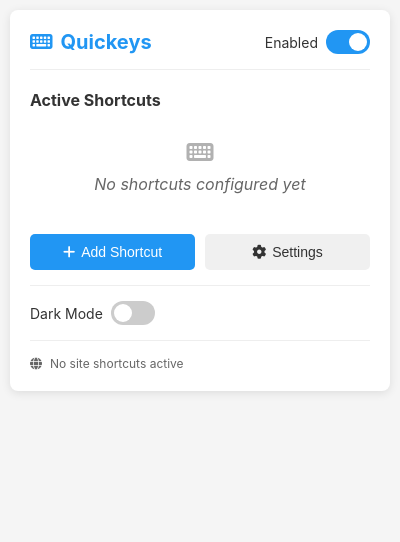
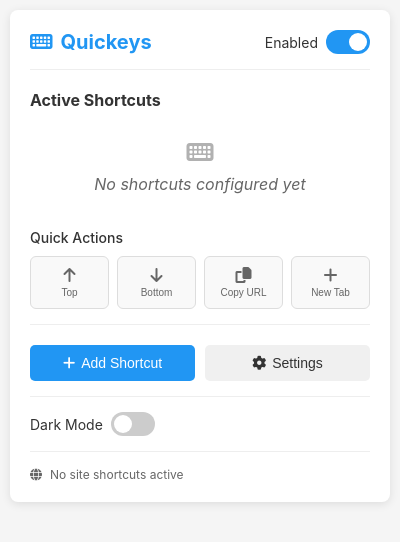
Before and after one commit to haseebmalik18/quick-keys, a browser extension: page src/popup/popup.html in a window 400 px wide. Drawn offline with Linux system fonts and the light colour scheme.

Commit message:
feat: add quick action buttons to popup interface

```diff
--- a/src/popup/popup.css
+++ b/src/popup/popup.css
@@ -98,6 +98,55 @@
   font-style: italic;
 }
 
+.quick-actions {
+  margin: 15px 0;
+  padding-bottom: 15px;
+  border-bottom: 1px solid #eee;
+}
+
+.quick-actions h3 {
+  font-size: 14px;
+  margin: 0 0 10px 0;
+  color: #333;
+  font-weight: 500;
+}
+
+.quick-actions-grid {
+  display: grid;
+  grid-template-columns: repeat(4, 1fr);
+  gap: 8px;
+}
+
+.quick-action-btn {
+  display: flex;
+  flex-direction: column;
+  align-items: center;
+  padding: 10px 5px;
+  border: 1px solid #ddd;
+  background: #f9f9f9;
+  border-radius: 6px;
+  cursor: pointer;
+  transition: all 0.2s ease;
+  font-size: 11px;
+  color: #666;
+}
+
+.quick-action-btn:hover {
+  background: #e3f2fd;
+  border-color: #2196F3;
+  color: #2196F3;
+}
+
+.quick-action-btn i {
+  font-size: 16px;
+  margin-bottom: 4px;
+}
+
+.quick-action-btn span {
+  font-size: 10px;
+  font-weight: 500;
+}
+
 .actions {
   display: flex;
   gap: 10px;
--- a/src/popup/popup.html
+++ b/src/popup/popup.html
@@ -36,6 +36,28 @@
         </div>
       </div>
 
+      <div class="quick-actions">
+        <h3>Quick Actions</h3>
+        <div class="quick-actions-grid">
+          <button class="quick-action-btn" data-action="scrollTop">
+            <i class="fas fa-arrow-up"></i>
+            <span>Top</span>
+          </button>
+          <button class="quick-action-btn" data-action="scrollBottom">
+            <i class="fas fa-arrow-down"></i>
+            <span>Bottom</span>
+          </button>
+          <button class="quick-action-btn" data-action="copyUrl">
+            <i class="fas fa-copy"></i>
+            <span>Copy URL</span>
+          </button>
+          <button class="quick-action-btn" data-action="newTab">
+            <i class="fas fa-plus"></i>
+            <span>New Tab</span>
+          </button>
+        </div>
+      </div>
+
       <div class="actions">
         <button id="add-shortcut-btn" class="btn primary">
           <i class="fas fa-plus"></i> Add Shortcut
--- a/src/popup/popup.js
+++ b/src/popup/popup.js
@@ -23,6 +23,11 @@
   elements.openSettingsBtn.addEventListener("click", openSettings);
 
   elements.shortcutsList.addEventListener("click", handleShortcutAction);
+
+  // Add quick action button listeners
+  document.querySelectorAll('.quick-action-btn').forEach(btn => {
+    btn.addEventListener('click', handleQuickAction);
+  });
 
   const commandActionMap = {
     back: "back",
@@ -190,4 +195,26 @@
   function openSettings() {
     chrome.runtime.openOptionsPage();
   }
+
+  function handleQuickAction(event) {
+    const action = event.currentTarget.dataset.action;
+
+    chrome.tabs.query({ active: true, currentWindow: true }, (tabs) => {
+      if (tabs && tabs.length > 0) {
+        const tempShortcut = { action: action };
+        chrome.runtime.sendMessage({
+          action: "executeShortcut",
+          key: `quick-${action}`,
+          tab: tabs[0]
+        });
+
+        // Send directly to background for immediate execution
+        chrome.runtime.sendMessage({
+          action: "executeAction",
+          shortcut: tempShortcut,
+          tab: tabs[0]
+        });
+      }
+    });
+  }
 });
```
